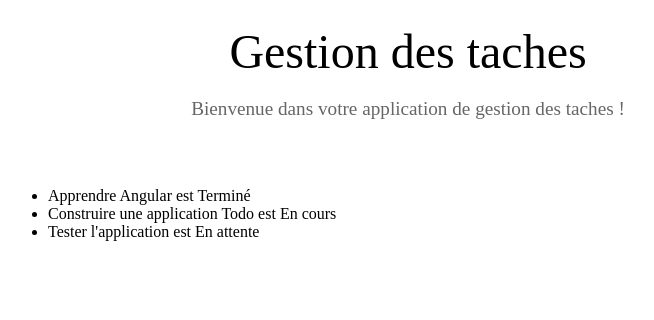
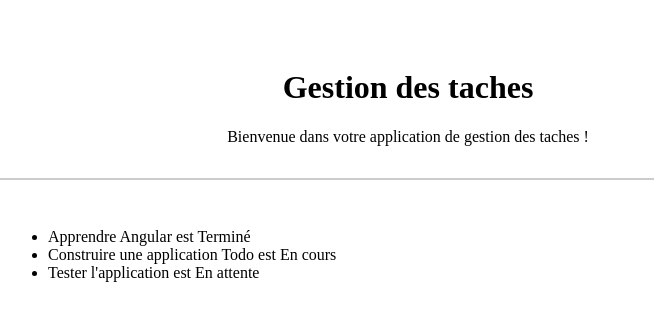
Before and after one commit to Remisdv/todo-list-app-angular, an Angular app: page / in a window 1280 px wide. Shown: the top 320 px of the page, without its empty margins (232-886 px from the left). Built offline with nearby package versions, Linux system fonts and the light colour scheme.

Commit message:
Ajout header title component

```diff
--- a/src/app/app.html
+++ b/src/app/app.html
@@ -1,28 +1,10 @@
-<!-- * * * * * * * * * * * * * * * * * * * * * * * * * * * * * * * -->
-<!-- * * * * * * * * * * * The content below * * * * * * * * * * * -->
-<!-- * * * * * * * * * * is only a placeholder * * * * * * * * * * -->
-<!-- * * * * * * * * * * and can be replaced.  * * * * * * * * * * -->
-<!-- * * * * * * * * * * * * * * * * * * * * * * * * * * * * * * * -->
-<!-- * * * * * * * * * Delete the template below * * * * * * * * * -->
-<!-- * * * * * * * to get started with your project! * * * * * * * -->
-<!-- * * * * * * * * * * * * * * * * * * * * * * * * * * * * * * * -->
-
 <style>
-  .Header {
+  .Header-Container {
+    max-width: 800px;
+    margin: 2em auto 1em auto;
     text-align: center;
     padding: 1em;
-    margin: 0 auto;
-    max-width: 800px;
-  }
-
-  .Header h1 {
-    margin: 0;
-    font-weight: 300;
-    font-size: 3em;
-  }
-  .Header p {
-    color: #666;
-    font-size: 1.2em;
+    border-bottom: 2px solid #ccc;
   }
 
   .list {
@@ -33,22 +15,11 @@
 </style>
 
 <main class="main">
-  <div class="Header">
-    <h1>Gestion des taches</h1>
-    <p>Bienvenue dans votre application de gestion des taches !</p>
+  <div class="Header-Container">
+    <app-header-title></app-header-title>
   </div>
   <div class="list">
     <app-header-list></app-header-list>
   </div>
 </main>
-
-<!-- * * * * * * * * * * * * * * * * * * * * * * * * * * * * * * * * -->
-<!-- * * * * * * * * * * * The content above * * * * * * * * * * * * -->
-<!-- * * * * * * * * * * is only a placeholder * * * * * * * * * * * -->
-<!-- * * * * * * * * * * and can be replaced.  * * * * * * * * * * * -->
-<!-- * * * * * * * * * * * * * * * * * * * * * * * * * * * * * * * * -->
-<!-- * * * * * * * * * * End of Placeholder  * * * * * * * * * * * * -->
-<!-- * * * * * * * * * * * * * * * * * * * * * * * * * * * * * * * * -->
-
-
 <router-outlet />
--- a/src/app/app.ts
+++ b/src/app/app.ts
@@ -1,10 +1,11 @@
 import { Component, signal } from '@angular/core';
 import { RouterOutlet } from '@angular/router';
 import { HeaderList } from './header-list/header-list';
+import { HeaderTitle } from './header-title/header-title';
 
 @Component({
   selector: 'app-root',
-  imports: [RouterOutlet, HeaderList],
+  imports: [RouterOutlet, HeaderList, HeaderTitle],
   templateUrl: './app.html',
   styleUrl: './app.css'
 })
--- /dev/null
+++ b/src/app/header-title/header-title.css
@@ -0,0 +1,16 @@
+  .Header {
+    text-align: center;
+    padding: 1em;
+    margin: 0 auto;
+    max-width: 800px;
+  }
+
+  .Header h1 {
+    margin: 0;
+    font-weight: 300;
+    font-size: 3em;
+  }
+  .Header p {
+    color: #666;
+    font-size: 1.2em;
+  }
--- /dev/null
+++ b/src/app/header-title/header-title.html
@@ -0,0 +1,5 @@
+
+<div class="header">
+    <h1>{{Title}}</h1>
+    <p>{{TitleDescription}}</p>
+</div>
--- /dev/null
+++ b/src/app/header-title/header-title.ts
@@ -0,0 +1,12 @@
+import { Component } from '@angular/core';
+
+@Component({
+  selector: 'app-header-title',
+  imports: [],
+  templateUrl: './header-title.html',
+  styleUrl: './header-title.css',
+})
+export class HeaderTitle {
+  Title = 'Gestion des taches';
+  TitleDescription = 'Bienvenue dans votre application de gestion des taches !';
+}
```
Also changed, not shown: 1 other file (tests, documents, lock files or other folders).
